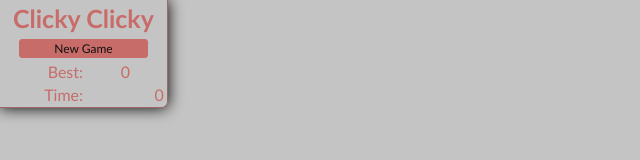
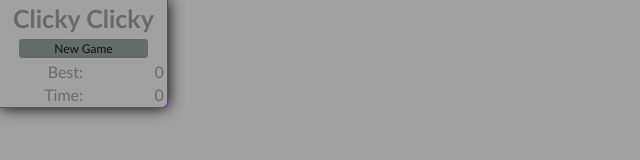
Before and after one commit to chengming-1/MI-449-js-package-json-intro, a website: page index.html in a window 1280 px wide. Shown: the whole page, without its empty margins (0-640 px from the left). Drawn offline with nearby package versions, Linux system fonts and the light colour scheme; files that its build step writes are made by us from their sources.

Commit message:
a short message describing your changes

```diff
--- a/index.html
+++ b/index.html
@@ -3,7 +3,7 @@
   <head>
     <meta charset="utf-8">
     <title>Clicky Clicky</title>
-    <link rel="stylesheet" href="/compiled/css/styles.css">
+    <link rel="stylesheet" href="/compiled/css/style.css">
   </head>
   <body>
     <table class="menu">
@@ -19,7 +19,7 @@
       </tr>
       <tr>
         <td class="label">Best:</td>
-        <td id="best-result' class='result">0</td>
+        <td id="best-result" class="result">0</td>
       </tr>
       <tr>
         <td class="label">Time:</td>
--- a/source/scss/_variables.scss
+++ b/source/scss/_variables.scss
@@ -1,5 +1,5 @@
-$color1:#c4c4c4;
-$color2:rgb(200,108,105);
-$color3:rgb(155,105,105);
+$color1:#a1a1a1;
+$color2:rgb(100,108,105);
+$color3:rgb(150,30,205);
 $serif-fonts:'Gill Sans', 'Gill Sans MT', Calibri, 'Trebuchet MS', sans-serif ;
 $font-base-size: 25px;
--- a/source/scss/style.scss
+++ b/source/scss/style.scss
@@ -40,8 +40,6 @@ table.menu button {
   border: 1px solid $color2;
   transition: width 0.5s, background-color 0.5s;
   border-radius: 3px
-
-
 }
 
 table.menu button:hover {
```
Also changed, not shown: 1 other file.
